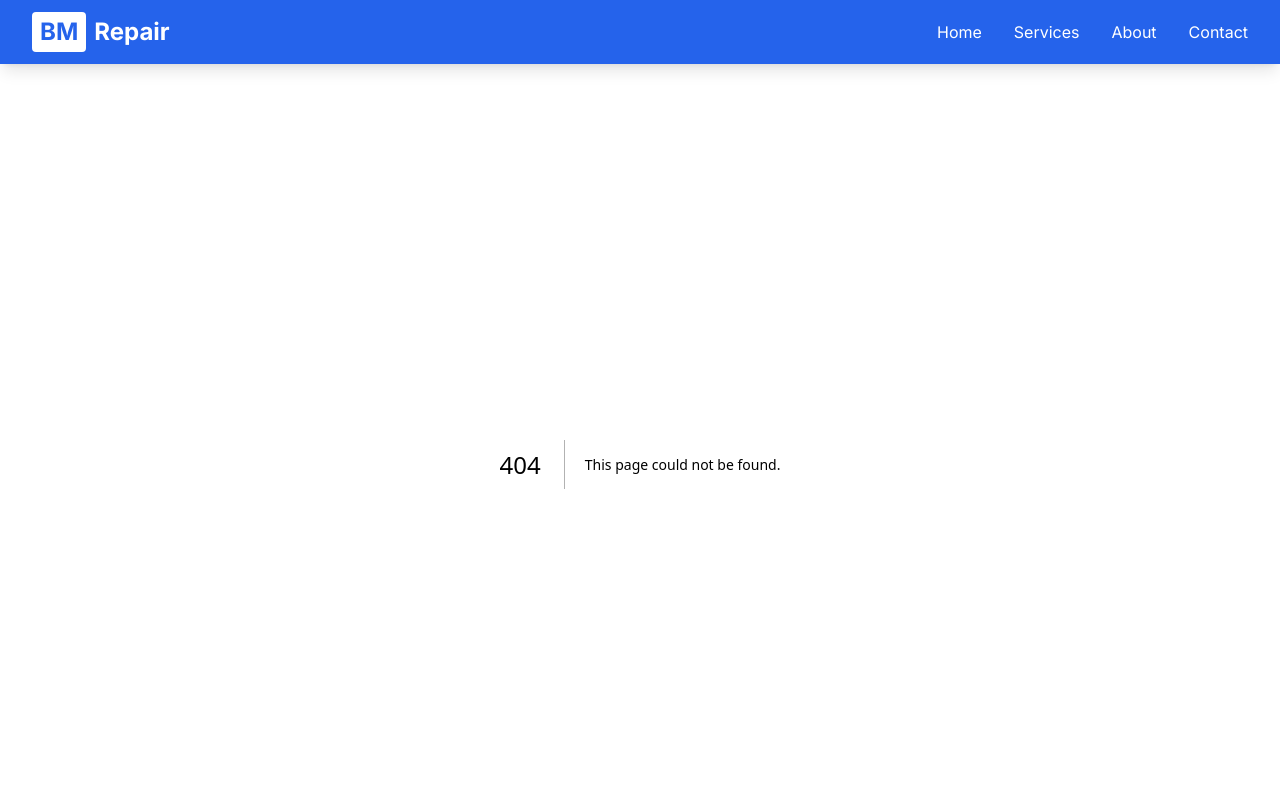
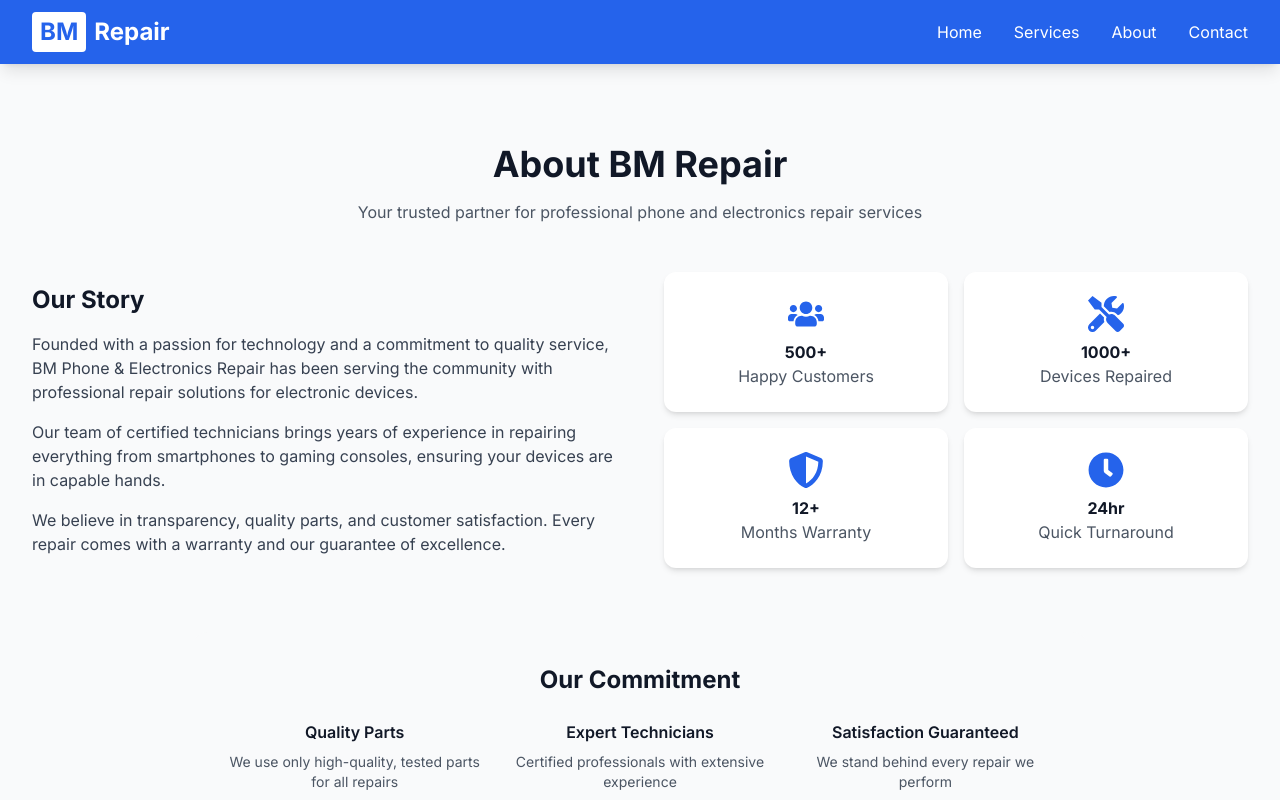
Before and after one commit to mzazi89/bmphonerepair, a Next.js app: page /about in a window 1280 px wide. Before the commit this address had no page. Shown: the top 800 px of the page. Built offline with nearby package versions, Linux system fonts and the light colour scheme.

Commit message:
Create page.tsx

```diff
--- /dev/null
+++ b/app/about/page.tsx
@@ -0,0 +1,82 @@
+import { FaUsers, FaTools, FaShieldAlt, FaClock } from 'react-icons/fa'
+
+export default function AboutPage() {
+  return (
+    <section className="py-20">
+      <div className="container mx-auto">
+        <div className="text-center mb-12">
+          <h1 className="text-4xl font-bold mb-4">About BM Repair</h1>
+          <p className="text-gray-600 max-w-2xl mx-auto">
+            Your trusted partner for professional phone and electronics repair services
+          </p>
+        </div>
+
+        <div className="grid grid-cols-1 lg:grid-cols-2 gap-12 items-center mb-16">
+          <div>
+            <h2 className="text-2xl font-bold mb-4">Our Story</h2>
+            <p className="text-gray-700 mb-4">
+              Founded with a passion for technology and a commitment to quality service,
+              BM Phone & Electronics Repair has been serving the community with
+              professional repair solutions for electronic devices.
+            </p>
+            <p className="text-gray-700 mb-4">
+              Our team of certified technicians brings years of experience in repairing
+              everything from smartphones to gaming consoles, ensuring your devices are
+              in capable hands.
+            </p>
+            <p className="text-gray-700">
+              We believe in transparency, quality parts, and customer satisfaction.
+              Every repair comes with a warranty and our guarantee of excellence.
+            </p>
+          </div>
+          <div className="grid grid-cols-2 gap-4">
+            <div className="card text-center">
+              <FaUsers className="text-primary text-4xl mx-auto mb-2" />
+              <h3 className="font-bold">500+</h3>
+              <p className="text-gray-600">Happy Customers</p>
+            </div>
+            <div className="card text-center">
+              <FaTools className="text-primary text-4xl mx-auto mb-2" />
+              <h3 className="font-bold">1000+</h3>
+              <p className="text-gray-600">Devices Repaired</p>
+            </div>
+            <div className="card text-center">
+              <FaShieldAlt className="text-primary text-4xl mx-auto mb-2" />
+              <h3 className="font-bold">12+</h3>
+              <p className="text-gray-600">Months Warranty</p>
+            </div>
+            <div className="card text-center">
+              <FaClock className="text-primary text-4xl mx-auto mb-2" />
+              <h3 className="font-bold">24hr</h3>
+              <p className="text-gray-600">Quick Turnaround</p>
+            </div>
+          </div>
+        </div>
+
+        <div className="bg-gray-50 rounded-2xl p-8 max-w-4xl mx-auto">
+          <h3 className="text-2xl font-bold text-center mb-6">Our Commitment</h3>
+          <div className="grid grid-cols-1 md:grid-cols-3 gap-6">
+            <div className="text-center">
+              <h4 className="font-semibold mb-2">Quality Parts</h4>
+              <p className="text-gray-600 text-sm">
+                We use only high-quality, tested parts for all repairs
+              </p>
+            </div>
+            <div className="text-center">
+              <h4 className="font-semibold mb-2">Expert Technicians</h4>
+              <p className="text-gray-600 text-sm">
+                Certified professionals with extensive experience
+              </p>
+            </div>
+            <div className="text-center">
+              <h4 className="font-semibold mb-2">Satisfaction Guaranteed</h4>
+              <p className="text-gray-600 text-sm">
+                We stand behind every repair we perform
+              </p>
+            </div>
+          </div>
+        </div>
+      </div>
+    </section>
+  )
+}
```
